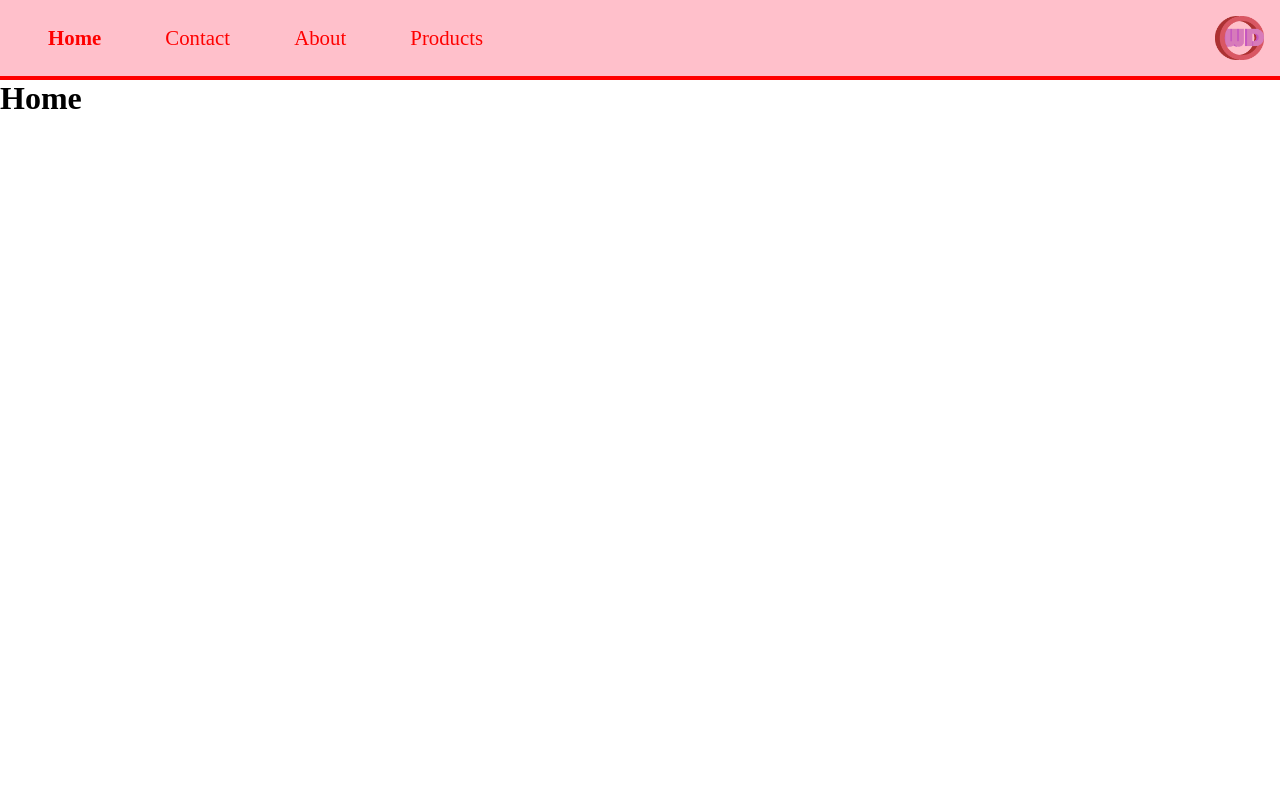
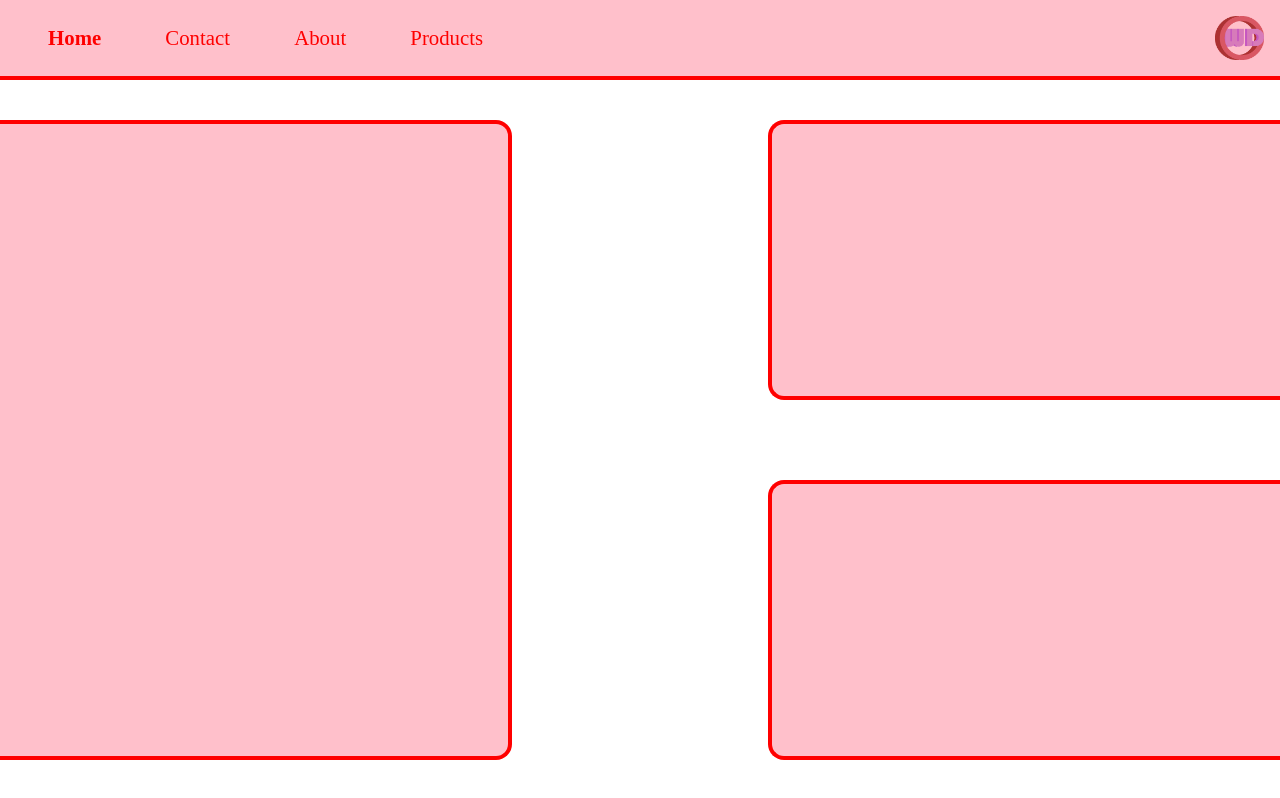
Before and after one commit to 0eef0/FBLAWebDesign, a React (Create React App) app: page / in a window 1280 px wide. Built offline with nearby package versions, Linux system fonts and the light colour scheme.

Commit message:
finalized navbar, started homepage, waiting on final color scheme before more progress is made

```diff
--- a/src/App.jsx
+++ b/src/App.jsx
@@ -5,6 +5,7 @@ import {
   Route
 } from "react-router-dom";
 import Navbar from './Components/Navbar';
+import Home from './Components/Home';
 
 const getTempPage = (str) => {
     return <h1>{str}</h1>
@@ -17,7 +18,7 @@ const App = () => {
                 <Navbar />
                 <p style={{height: '10vh'}} />
                 <Routes>
-                    <Route index element={getTempPage('Home')} />
+                    <Route index element={<Home />} />
                     <Route path='contact' element={getTempPage('Contact')} />
                     <Route path='about' element={getTempPage('About')} />
                     <Route path='products' element={getTempPage('Product')} />
--- /dev/null
+++ b/src/Components/Home.jsx
@@ -0,0 +1,22 @@
+import React from 'react'
+
+const Home = () => {
+    return (
+        <div id='homePage'>
+            <div id="left">
+
+            </div>
+            <div id="right">
+                <div className="right-box">
+
+                </div>
+                <div className="right-box">
+
+                </div>
+            </div>
+
+        </div>
+    )
+}
+
+export default Home
--- /dev/null
+++ b/src/Styles/components/_Home.scss
@@ -0,0 +1,31 @@
+div#homePage {
+  width: 100%;
+  display: flex;
+  flex-wrap: wrap;
+  justify-content: space-between;
+  padding-top: 5vh;
+
+  div#left {
+    width: 40%;
+    height: 80vh;
+    background-color: pink;
+    border-radius: 0 1rem 1rem 0;
+    border: 0.5vh solid red;
+    border-left: none;
+  }
+  div#right {
+    width: 40%;
+    display: flex;
+    flex-wrap: wrap;
+    align-content: space-between;
+    justify-content: flex-end;
+    div.right-box {
+      width: 100%;
+      height: 35vh;
+      background-color: pink;
+      border-radius: 1rem 0 0 1rem;
+      border: 0.5vh solid red;
+      border-right: none;
+    }
+  }
+}
--- a/src/Styles/components/index.scss
+++ b/src/Styles/components/index.scss
@@ -1 +1,2 @@
-@forward "./Navbar.scss";
+@forward "./Navbar";
+@forward "./Home";
--- a/src/Styles/main.css
+++ b/src/Styles/main.css
@@ -196,12 +196,24 @@ nav ul {
   width: 40%;
 }
 nav ul .link {
-  text-decoration: none !important;
+  text-decoration: none;
 }
 nav ul h1 {
   font-size: calc(1vw + 1vh);
   font-weight: normal;
   color: red;
+}
+nav ul h1::before {
+  position: absolute;
+  content: "";
+  top: 6vh;
+  width: 0;
+  height: 0.25vh;
+  background-color: red;
+  transition: width 0.3s;
+}
+nav ul h1:hover::before {
+  width: 4vw;
 }
 nav ul li.active h1 {
   font-weight: bolder;
@@ -219,6 +231,9 @@ nav ul li.active h1 {
   }
   nav ul li h1 {
     font-size: calc(2vw + 2vh);
+  }
+  nav ul li h1::before {
+    background-color: transparent;
   }
   nav ul li.active {
     display: block;
@@ -239,4 +254,35 @@ nav ul li.active h1 {
   }
 }
 
+div#homePage {
+  width: 100%;
+  display: flex;
+  flex-wrap: wrap;
+  justify-content: space-between;
+  padding-top: 5vh;
+}
+div#homePage div#left {
+  width: 40%;
+  height: 80vh;
+  background-color: pink;
+  border-radius: 0 1rem 1rem 0;
+  border: 0.5vh solid red;
+  border-left: none;
+}
+div#homePage div#right {
+  width: 40%;
+  display: flex;
+  flex-wrap: wrap;
+  align-content: space-between;
+  justify-content: flex-end;
+}
+div#homePage div#right div.right-box {
+  width: 100%;
+  height: 35vh;
+  background-color: pink;
+  border-radius: 1rem 0 0 1rem;
+  border: 0.5vh solid red;
+  border-right: none;
+}
+
 /*# sourceMappingURL=main.css.map */
```
Also changed, not shown: src/Styles/components/_Navbar.scss (renamed from src/Styles/components/Navbar.scss, +18 -1 lines), 1 other file (tests, documents, lock files or other folders).
